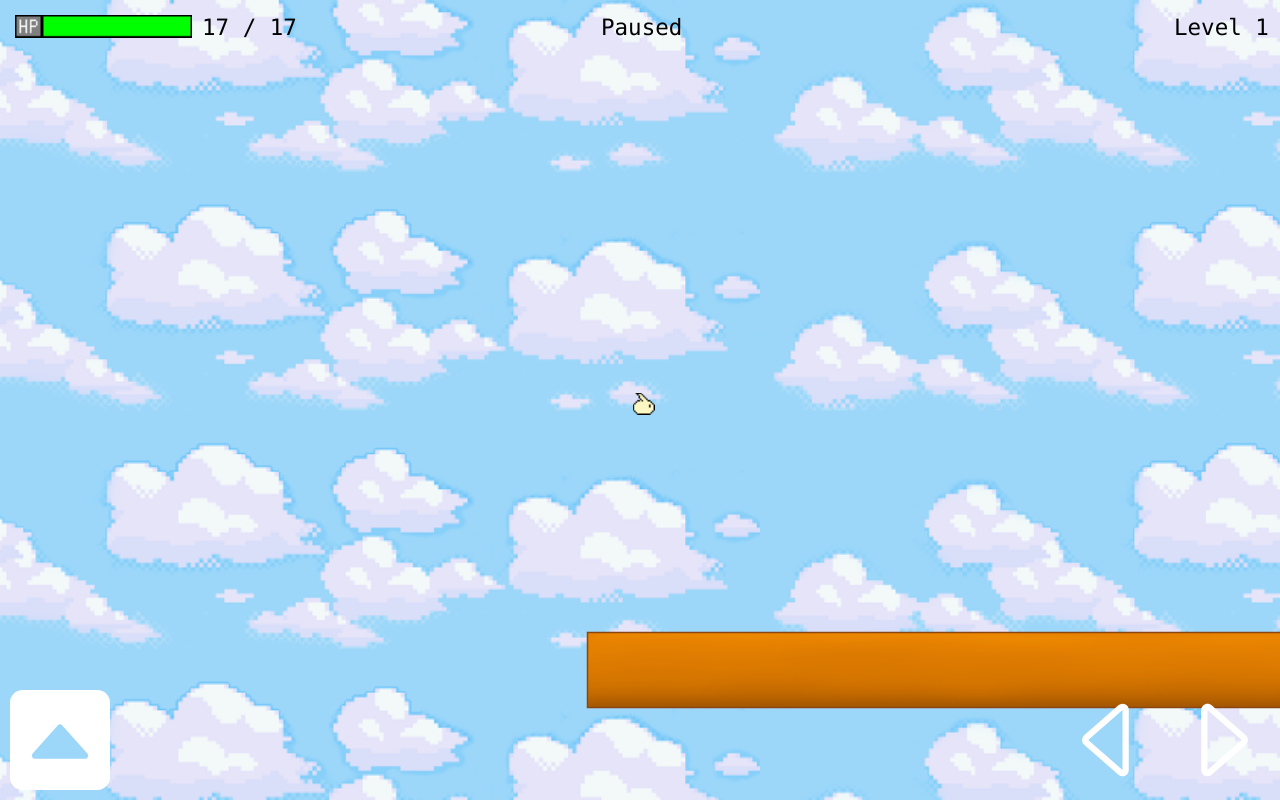
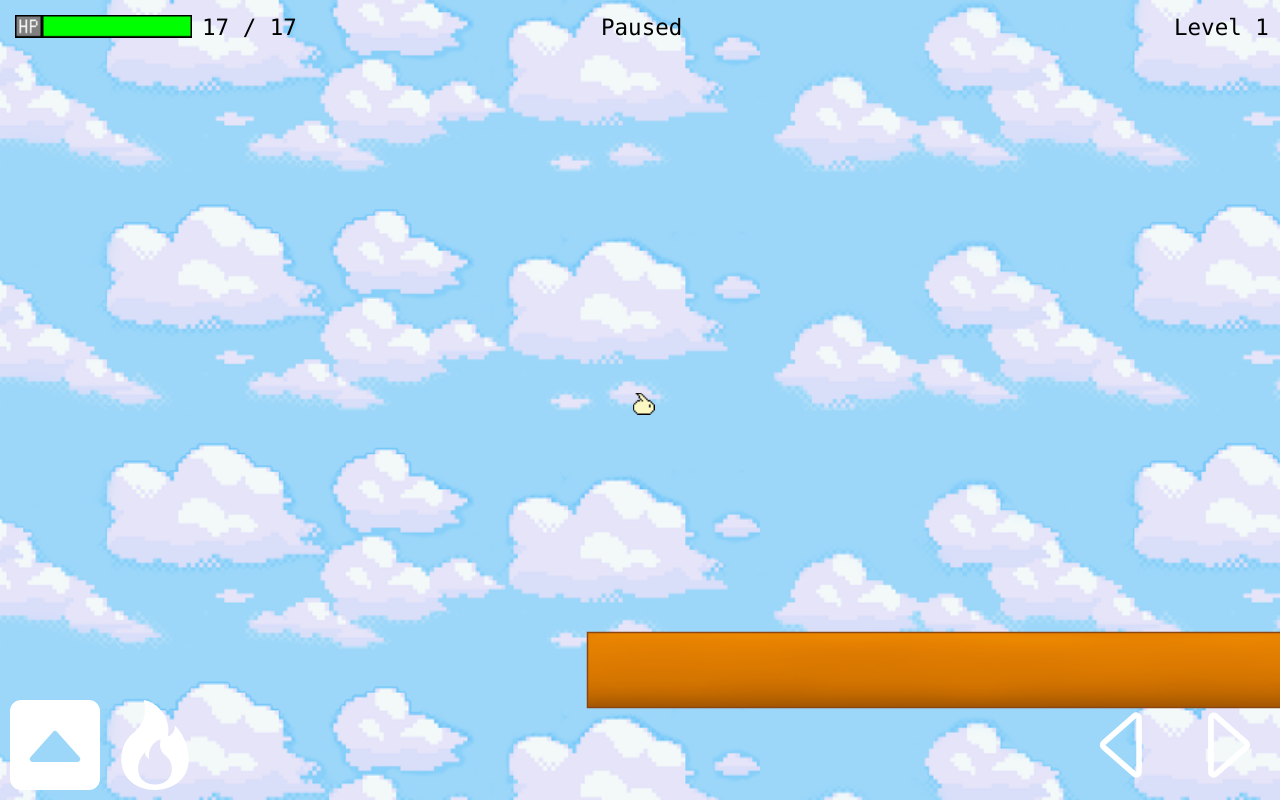
Before and after one commit to Anoname112/Mochi-Platformer, a plain HTML site: page index.html in a window 1280 px wide. Drawn offline with Linux system fonts and the light colour scheme.

Commit message:
Add files via upload

```diff
--- a/constants.js
+++ b/constants.js
@@ -60,7 +60,8 @@ const jumpPath = "resources/jump.mp3";
 const attackPath = "resources/attack.wav";
 
 // Control
-const controlSize = 16;
+const controlPadding = 10;
+const controlSize = 90;
 const mLeftSvg = '<svg xmlns="http://www.w3.org/2000/svg" width="' + controlSize + '" height="' + controlSize + '" fill="currentColor" class="bi bi-caret-left" viewBox="0 0 16 16"><path d="M10 12.796V3.204L4.519 8 10 12.796zm-.659.753-5.48-4.796a1 1 0 0 1 0-1.506l5.48-4.796A1 1 0 0 1 11 3.204v9.592a1 1 0 0 1-1.659.753z"/></svg>';
 const mRightSvg = '<svg xmlns="http://www.w3.org/2000/svg" width="' + controlSize + '" height="' + controlSize + '" fill="currentColor" class="bi bi-caret-right" viewBox="0 0 16 16"><path d="M6 12.796V3.204L11.481 8 6 12.796zm.659.753 5.48-4.796a1 1 0 0 0 0-1.506L6.66 2.451C6.011 1.885 5 2.345 5 3.204v9.592a1 1 0 0 0 1.659.753z"/></svg>';
 const mJumpSvg = '<svg xmlns="http://www.w3.org/2000/svg" width="' + controlSize + '" height="' + controlSize + '" fill="currentColor" class="bi bi-caret-up-square-fill" viewBox="0 0 16 16"><path d="M0 2a2 2 0 0 1 2-2h12a2 2 0 0 1 2 2v12a2 2 0 0 1-2 2H2a2 2 0 0 1-2-2V2zm4 9h8a.5.5 0 0 0 .374-.832l-4-4.5a.5.5 0 0 0-.748 0l-4 4.5A.5.5 0 0 0 4 11z"/></svg>';
--- a/index.html
+++ b/index.html
@@ -7,36 +7,20 @@
 		<script type="text/javascript" src="constants.js"></script>
 		<script type="text/javascript" src="functions.js"></script>
 		<script type="text/javascript" src="main.js"></script>
-		<style>
-			.jump {
-				position: fixed;
-				bottom: 10;
-				left: 10;
-			}
-
-			.left {
-				position: fixed;
-				bottom: 10;
-				right: 120;
-			}
-
-			.right {
-				position: fixed;
-				bottom: 10;
-				right: 10;
-			}
-		</style>
 	</head>
 	<body>
 		<canvas id="myCanvas">Your browser does not support the HTML5 canvas tag.</canvas>
-		<div id="jumpSvg" class="jump">
-			<svg xmlns="http://www.w3.org/2000/svg" width="100" height="100" fill="currentColor" class="bi bi-caret-up-square-fill" viewBox="0 0 16 16"><path d="M0 2a2 2 0 0 1 2-2h12a2 2 0 0 1 2 2v12a2 2 0 0 1-2 2H2a2 2 0 0 1-2-2V2zm4 9h8a.5.5 0 0 0 .374-.832l-4-4.5a.5.5 0 0 0-.748 0l-4 4.5A.5.5 0 0 0 4 11z"/></svg>
+		<div id="jumpSvg">
+			<svg xmlns="http://www.w3.org/2000/svg" width="16" height="16" fill="currentColor" class="bi bi-caret-up-square-fill" viewBox="0 0 16 16"><path d="M0 2a2 2 0 0 1 2-2h12a2 2 0 0 1 2 2v12a2 2 0 0 1-2 2H2a2 2 0 0 1-2-2V2zm4 9h8a.5.5 0 0 0 .374-.832l-4-4.5a.5.5 0 0 0-.748 0l-4 4.5A.5.5 0 0 0 4 11z"/></svg>
 		</div>
-		<div id="leftSvg" class="left">
-			<svg xmlns="http://www.w3.org/2000/svg" width="100" height="100" fill="currentColor" class="bi bi-caret-left" viewBox="0 0 16 16"><path d="M10 12.796V3.204L4.519 8 10 12.796zm-.659.753-5.48-4.796a1 1 0 0 1 0-1.506l5.48-4.796A1 1 0 0 1 11 3.204v9.592a1 1 0 0 1-1.659.753z"/></svg>
+		<div id="fireSvg">
+			<svg xmlns="http://www.w3.org/2000/svg" width="16" height="16" fill="currentColor" class="bi bi-fire" viewBox="0 0 16 16"><path d="M8 16c3.314 0 6-2 6-5.5 0-1.5-.5-4-2.5-6 .25 1.5-1.25 2-1.25 2C11 4 9 .5 6 0c.357 2 .5 4-2 6-1.25 1-2 2.729-2 4.5C2 14 4.686 16 8 16Zm0-1c-1.657 0-3-1-3-2.75 0-.75.25-2 1.25-3C6.125 10 7 10.5 7 10.5c-.375-1.25.5-3.25 2-3.5-.179 1-.25 2 1 3 .625.5 1 1.364 1 2.25C11 14 9.657 15 8 15Z"/></svg>
 		</div>
-		<div id="rightSvg" class="right">
-			<svg xmlns="http://www.w3.org/2000/svg" width="100" height="100" fill="currentColor" class="bi bi-caret-right" viewBox="0 0 16 16"><path d="M6 12.796V3.204L11.481 8 6 12.796zm.659.753 5.48-4.796a1 1 0 0 0 0-1.506L6.66 2.451C6.011 1.885 5 2.345 5 3.204v9.592a1 1 0 0 0 1.659.753z"/></svg>
+		<div id="leftSvg">
+			<svg xmlns="http://www.w3.org/2000/svg" width="16" height="16" fill="currentColor" class="bi bi-caret-left" viewBox="0 0 16 16"><path d="M10 12.796V3.204L4.519 8 10 12.796zm-.659.753-5.48-4.796a1 1 0 0 1 0-1.506l5.48-4.796A1 1 0 0 1 11 3.204v9.592a1 1 0 0 1-1.659.753z"/></svg>
+		</div>
+		<div id="rightSvg">
+			<svg xmlns="http://www.w3.org/2000/svg" width="16" height="16" fill="currentColor" class="bi bi-caret-right" viewBox="0 0 16 16"><path d="M6 12.796V3.204L11.481 8 6 12.796zm.659.753 5.48-4.796a1 1 0 0 0 0-1.506L6.66 2.451C6.011 1.885 5 2.345 5 3.204v9.592a1 1 0 0 0 1.659.753z"/></svg>
 		</div>
 		<div id="hiddenArea"></div>
 	</body>
--- a/main.js
+++ b/main.js
@@ -1,6 +1,7 @@
 var canvas;
 var context;
 var jumpSvg;
+var fireSvg;
 var leftSvg;
 var rightSvg;
 var bgm;
@@ -139,15 +140,40 @@ function initDocument () {
 	jumpSvg.onmousedown = jumpTouchStart;
 	jumpSvg.onmouseup = jumpTouchEnd;
 	jumpSvg.style.position = "fixed";
-	jumpSvg.style.bottom = 10;
-	document.getElementById("leftSvg").addEventListener("touchstart", leftTouchStart, false);
-	document.getElementById("leftSvg").addEventListener("touchend", leftTouchEnd, false);
-	document.getElementById("leftSvg").onmousedown = leftTouchStart;
-	document.getElementById("leftSvg").onmouseup = leftTouchEnd;
-	document.getElementById("rightSvg").addEventListener("touchstart", rightTouchStart, false);
-	document.getElementById("rightSvg").addEventListener("touchend", rightTouchEnd, false);
-	document.getElementById("rightSvg").onmousedown = rightTouchStart;
-	document.getElementById("rightSvg").onmouseup = rightTouchEnd;
+	jumpSvg.style.bottom = controlPadding;
+	jumpSvg.style.left = controlPadding;
+	jumpSvg.children[0].style.width = controlSize;
+	jumpSvg.children[0].style.height = controlSize;
+	fireSvg = document.getElementById("fireSvg");
+	fireSvg.addEventListener("touchstart", fireTouchStart, false);
+	fireSvg.addEventListener("touchend", fireTouchEnd, false);
+	fireSvg.onmousedown = fireTouchStart;
+	fireSvg.onmouseup = fireTouchEnd;
+	fireSvg.style.position = "fixed";
+	fireSvg.style.bottom = controlPadding;
+	fireSvg.style.left = controlPadding * 2 + controlSize;
+	fireSvg.children[0].style.width = controlSize;
+	fireSvg.children[0].style.height = controlSize;
+	leftSvg = document.getElementById("leftSvg");
+	leftSvg.addEventListener("touchstart", leftTouchStart, false);
+	leftSvg.addEventListener("touchend", leftTouchEnd, false);
+	leftSvg.onmousedown = leftTouchStart;
+	leftSvg.onmouseup = leftTouchEnd;
+	leftSvg.style.position = "fixed";
+	leftSvg.style.bottom = controlPadding;
+	leftSvg.style.right = controlPadding * 2 + controlSize;
+	leftSvg.children[0].style.width = controlSize;
+	leftSvg.children[0].style.height = controlSize;
+	rightSvg = document.getElementById("rightSvg");
+	rightSvg.addEventListener("touchstart", rightTouchStart, false);
+	rightSvg.addEventListener("touchend", rightTouchEnd, false);
+	rightSvg.onmousedown = rightTouchStart;
+	rightSvg.onmouseup = rightTouchEnd;
+	rightSvg.style.position = "fixed";
+	rightSvg.style.bottom = controlPadding;
+	rightSvg.style.right = controlPadding;
+	rightSvg.children[0].style.width = controlSize;
+	rightSvg.children[0].style.height = controlSize;
 }
 
 function initGame () {
@@ -239,8 +265,8 @@ function initLevel () {
 }
 
 function touchStart (e) {
-	var controlCanvasX = e.touches[0].pageX;
-	var controlCanvasY = e.touches[0].pageY;
+	//var controlCanvasX = e.touches[0].pageX;
+	//var controlCanvasY = e.touches[0].pageY;
 	if (gState == 2) {
 		if (level == finalLevel) initGame();
 		else {
@@ -252,7 +278,7 @@ function touchStart (e) {
 }
 
 function touchEnd (e) {
-	if (gState == 0) gState = 1;
+	if (gState == 0) resume();
 }
 
 function jumpTouchStart (e) {
@@ -266,6 +292,19 @@ function jumpTouchStart (e) {
 
 function jumpTouchEnd (e) {
 	jumped = false;
+}
+
+function fireTouchStart (e) {
+	if (gState == 1 && !player.IsAttacked && !attacked) {
+		player.AttackTime = attackTime;
+		player.IsAttacked = true;
+		attacked = true;
+		playAudio(attackSound);
+	}
+}
+
+function fireTouchEnd (e) {
+	attacked = false;
 }
 
 function leftTouchStart (e) {
```
